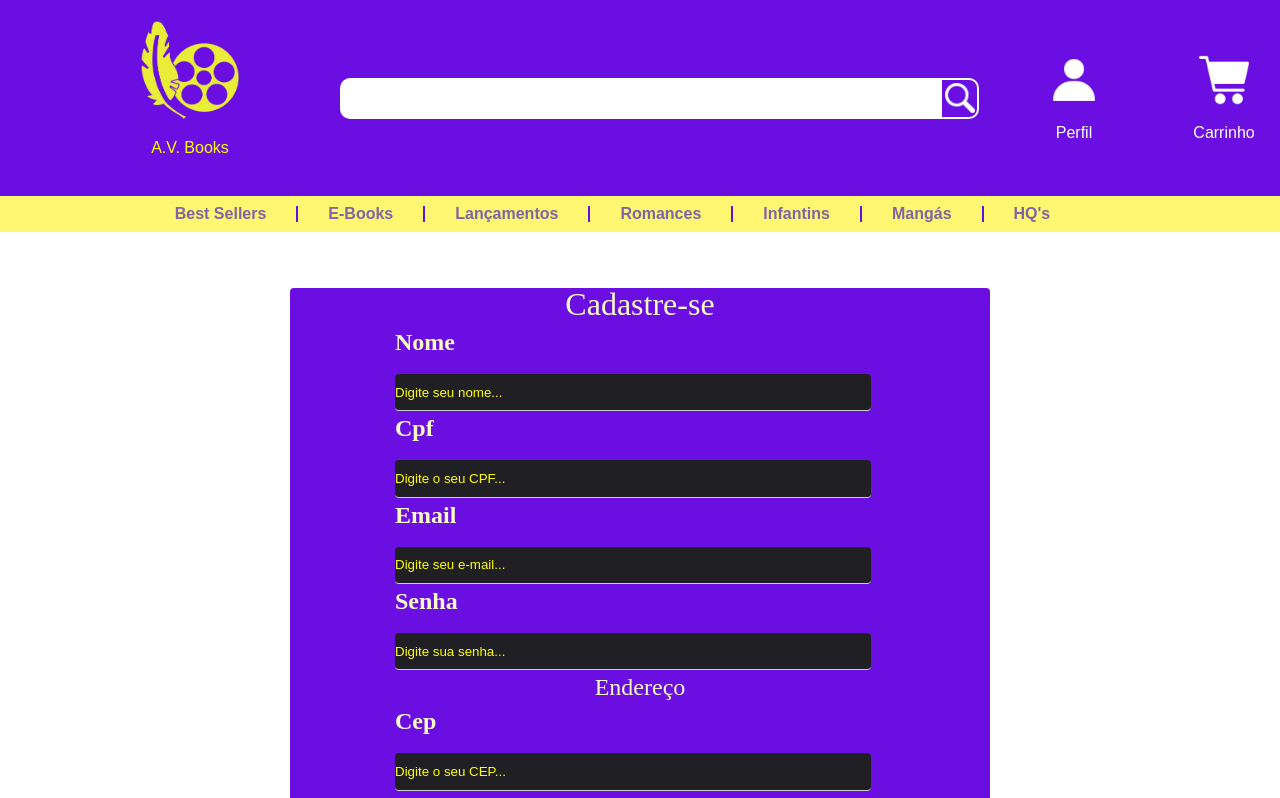
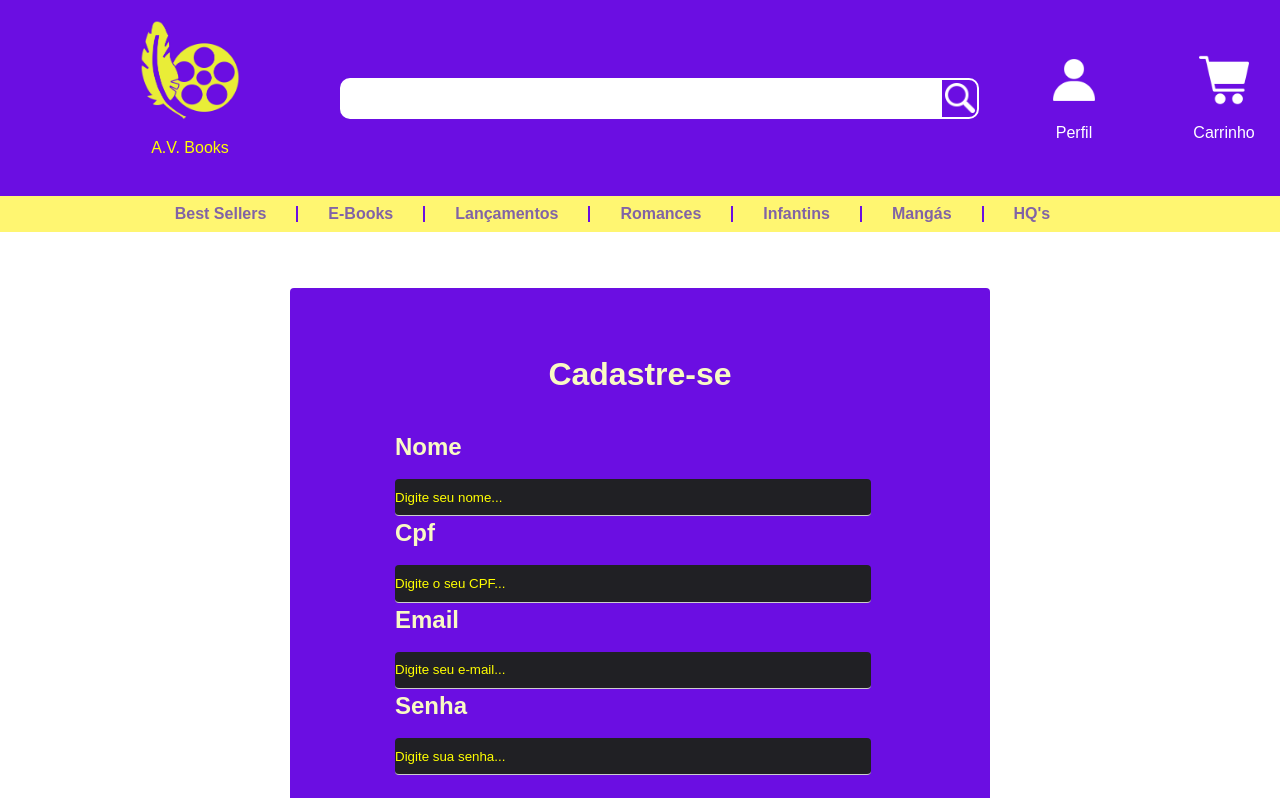
Before and after one commit to AntonioPinheiro66484/Interdisciplinar-A.V.-Books, a React (Create React App) app: page /Cadastro in a window 1280 px wide. Shown: the top 798 px of the page. Built offline with nearby package versions, Linux system fonts and the light colour scheme.

Commit message:
ajuste de texto e label no formulario

```diff
--- a/src/components/Cadastro/Formulario/Formulario.module.css
+++ b/src/components/Cadastro/Formulario/Formulario.module.css
@@ -6,20 +6,28 @@
     margin-top: 8%;
     display: flex;
     width: 700px;
-    height: 1200px;
+    height: 1300px;
     flex-direction: column;
     background-color:#6B0EE2;
     border-radius: 4px;
 }
 
 .titulo1{
+    font-family: Arial, Helvetica, sans-serif;
     color: #F9FAC4;
     font-size: 32px;
+    margin-top: 10%;
+    margin-bottom: 5%;
+    font-weight: bold;
 }
 
 .titulo2{
+    font-family: Arial, Helvetica, sans-serif;
     color: #F9FAC4;
-    font-size: 24px;
+    font-size: 28px;
+    margin-top: 5%;
+    margin-bottom: 2.5%;
+    font-weight: bold;
 }
 
 .caixaBotao{
--- a/src/components/Cadastro/Input/InputDados/InputDados.module.css
+++ b/src/components/Cadastro/Input/InputDados/InputDados.module.css
@@ -4,9 +4,12 @@
     flex-direction: column;
     margin-top: 10px;
 }
-input::placeholder, textarea::placeholder{
+input::placeholder{
     font-family: "Arial", sans-serif;
     color: yellow;
+  }
+  textarea::placeholder{
+    color: #202024;
   }
 
 .input{
@@ -27,6 +30,7 @@ input::placeholder, textarea::placeholder{
     color:#F9FAC4;
     font-weight: bold;
     text-align: start;
+    font-family: Arial, Helvetica, sans-serif;
 }
 
 .caixa{
--- a/src/components/Cadastro/Input/InputEndereço/InputEndereco.module.css
+++ b/src/components/Cadastro/Input/InputEndereço/InputEndereco.module.css
@@ -25,6 +25,7 @@
     font-size:x-large;
     color:#F9FAC4;
     font-weight: bold;
+    font-family: Arial, Helvetica, sans-serif;
 }
 
 .campoTextoEndereço{
```
